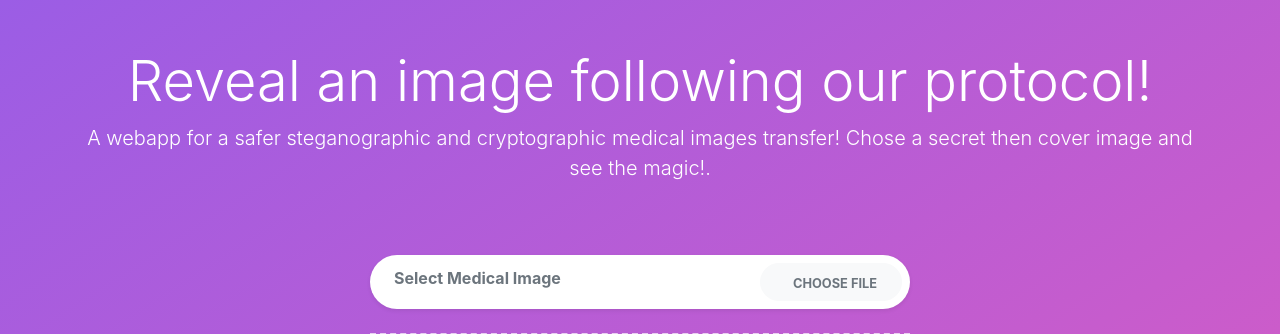
After one commit to Goodnight77/Securing-Medical-Data-Transfer-Using-Deep-Steganography-and-Cryptography-MLflow-DVC, a Flask app: page /reveal in a window 1280 px wide. The commit adds this page. Shown: the top 334 px of the page. Run offline with Flask 3, Linux system fonts and the light colour scheme.

Commit message:
fixed the hiding page interface,added the reveal_prediction.py , updated the app.py with the reveal functions and  added the reveal page interface

```diff
--- a/app.py
+++ b/app.py
@@ -1,12 +1,13 @@
 from flask import Flask, flash, request, redirect, url_for,render_template
+from flask import send_file
 
 import os
 from flask_cors import CORS, cross_origin
 from cnnClassifier.utils.common import decodeImage
 from cnnClassifier.pipeline.hide_prediction import HidePredictionPipeline
+from cnnClassifier.pipeline.reveal_prediction import RevealPredictionPipeline
 from PIL import Image
 import numpy as np
-from tensorflow.keras.preprocessing import image
 UPLOAD_FOLDER = 'static'
 ALLOWED_EXTENSIONS = {'txt', 'pdf', 'png', 'jpg', 'jpeg', 'gif'}
 os.putenv('LANG', 'en_US.UTF-8')
@@ -19,17 +20,33 @@ CORS(app)
 
 class ClientApp:
     def __init__(self):
-        self.secret = "secret.jpg"
-        self.cover = "cover.jpg"
-        self.coverout = "Coverout.jpg"
+        self.secret = "static\images\secret.jpg"
+        self.cover = "static\images\cover.jpg"
+        self.coverout = "static\images\Coverout.jpg"
+        self.toreveal = r"static\images\toreveal.jpg"
+        self.secretout = r"static\images\secretout.jpg"
         self.hideclassifier = HidePredictionPipeline(self.secret, self.cover)
+        self.revealclassifier = RevealPredictionPipeline()
 
 clApp = ClientApp()
 
 @app.route("/", methods=['GET'])
 @cross_origin()
 def home():
-    return render_template('index.html', prediction=None, confidence=None, img_path=None)
+    return render_template('home.html', prediction=None, confidence=None, img_path=None)
+
+@app.route("/hide")
+@cross_origin()
+def hide():
+    return render_template('index.html')
+
+@app.route("/reveal")
+@cross_origin()
+def reveal():
+    return render_template('reveal.html')
+
+if __name__ == "__main__":
+    app.run(host='0.0.0.0', port=80)
 
 @app.route("/train", methods=['GET', 'POST'])
 @cross_origin()
@@ -53,13 +70,41 @@ def hideprediction():
             flash('No selected file')
             return redirect(request.url)
         if (secret and allowed_file(secret.filename))or (cover and allowed_file(cover.filename)):
-            secret.save( os.path.join("static\images",clApp.secret))
-            cover.save(os.path.join("static\images",clApp.cover))
+            secret.save( clApp.secret)
+            cover.save(clApp.cover)
             coverout=clApp.hideclassifier.predict()
-            Image.fromarray(coverout).save(os.path.join("static\images",clApp.coverout))
+            Image.fromarray(coverout).save(clApp.coverout)
 
 
     return render_template("result.html", predictions=str(coverout))
 
+@app.route("/revealpredict", methods=['POST'])
+@cross_origin()
+def revealprediction():
+    if request.method == 'POST':
+        # check if the post request has the file part
+        if 'toreveal' not in request.files :
+            flash('No file part')
+            return redirect(request.url)
+        toreveal = request.files['toreveal']
+        # empty file without a filename.
+        if toreveal.filename == '' :
+            flash('No selected file')
+            return redirect(request.url)
+        if (toreveal and allowed_file(toreveal.filename)):
+            toreveal.save( clApp.toreveal)
+            secretout=clApp.revealclassifier.predict(clApp.toreveal)
+            Image.fromarray(secretout).save(clApp.secretout)
+
+
+    return render_template("revealed.html") # revealed.html page is still not done
+@app.route("/download_image")
+@cross_origin()
+
+def download_image():
+    # Define the path to your image file
+    image_path = "static/images/Coverout.jpg"
+    # Send the file for download
+    return send_file(image_path, as_attachment=True)
 if __name__ == "__main__":
     app.run(host='0.0.0.0', port=80)  # for Azure
--- a/static/css/custom.css
+++ b/static/css/custom.css
@@ -5,22 +5,23 @@
     opacity: 0;
 }
 #upload-label1 {
-    position: absolute;
+    position: relative;
     top: 50%;
     left: 1rem;
-    transform: translateY(-50%);
-}
+    align-self: center;}
 #upload-label2 {
-    position: absolute;
+    position: relative;
     top: 10%;
     left: 1rem;
-    transform: translateY(-50%);
+    align-self: center;
 }
 
 .image-area {
     border: 2px dashed rgba(255, 255, 255, 0.7);
     padding: 4rem;
     position: relative;
+    margin-bottom: 16px;
+    margin-top: 16px;
 }
 
 .image-area::before {
--- a/templates/layout.html
+++ b/templates/layout.html
@@ -1,4 +1,4 @@
-doctype html>
+<!DOCTYPE html>
 <html lang="en">
   <head>
     <!-- Required meta tags -->
--- /dev/null
+++ b/templates/reveal.html
@@ -0,0 +1,58 @@
+{% extends "layout.html" %}
+{% block title %}
+Image revealing page
+{% endblock %}
+
+{% block content %}
+<div class="container py-5">
+
+    <header class="text-white text-center">
+        <h1 class="display-4">Reveal an image following our protocol!</h1>
+        <p class="lead mb-5">A webapp for a safer steganographic and cryptographic medical
+             images transfer! Chose a secret then cover image and see the magic!.</p>
+    </header>
+
+    <div class="row py-4">
+        <div class="col-lg-6 mx-auto">
+
+            <!-- Upload image input for Medical Image-->
+            <form action="{{ url_for('revealprediction') }}" enctype="multipart/form-data" method="POST">
+                <div class="input-group mb-3 px-2 py-2 rounded-pill bg-white shadow-sm">
+                    <label for="upload1" class="font-weight-bold text-muted" id="upload-label1">Select Medical Image</label>
+                    <input class="form-control border-0" id="upload1" name="toreveal" type="file">
+                    <div class="input-group-append">
+                        <label class="btn btn-light m-0 rounded-pill px-4" for="upload1"> <i
+                                class="fa fa-cloud-upload mr-2 text-muted"></i><small
+                                class="text-uppercase font-weight-bold text-muted">Choose file</small></label>
+                    </div>
+                </div>
+                <div class="image-area mt-4"><img alt="" class="img-fluid rounded shadow-sm mx-auto d-block"
+                                                  id="imageResult1" name="imageResult1" src="#"></div>
+
+                <!-- Submit button-->
+                <div class="container">
+                    <div class="row">
+                        <div class="col text-center">
+                            <input class="btn btn-primary my-3" type="submit" value="Upload Images">
+                        </div>
+                    </div>
+                </div>
+            </form>
+
+
+        </div>
+    </div>
+
+
+</div>
+<div class="container py-5">
+
+    <header class="text-white text-center">
+        <h1 class="display-4">Steganographic Hiding and revealing pipeline</h1>
+        <p class="lead mb-5">A webapp for a safer steganographic and cryptographic medical images transfer!</p>
+    </header>
+
+
+</div>
+
+{% endblock %}
```
Also changed, not shown: other parts of static/css/custom.css (+46 -0 lines), app - Copy.py (added, +65 -0 lines), src/cnnClassifier/pipeline/reveal_prediction.py (+6 -7 lines), templates/home.html (added, +26 -0 lines), templates/index.html (+7 -8 lines), templates/result.html (+4 -3 lines), templates/revealed.html (added, +20 -0 lines), Coverout.jpg (deleted), cover.jpg (deleted), secret.jpg (deleted), static/images/Coverout.jpg, static/images/cover.jpg, static/images/secret.jpg, 2 other files.
